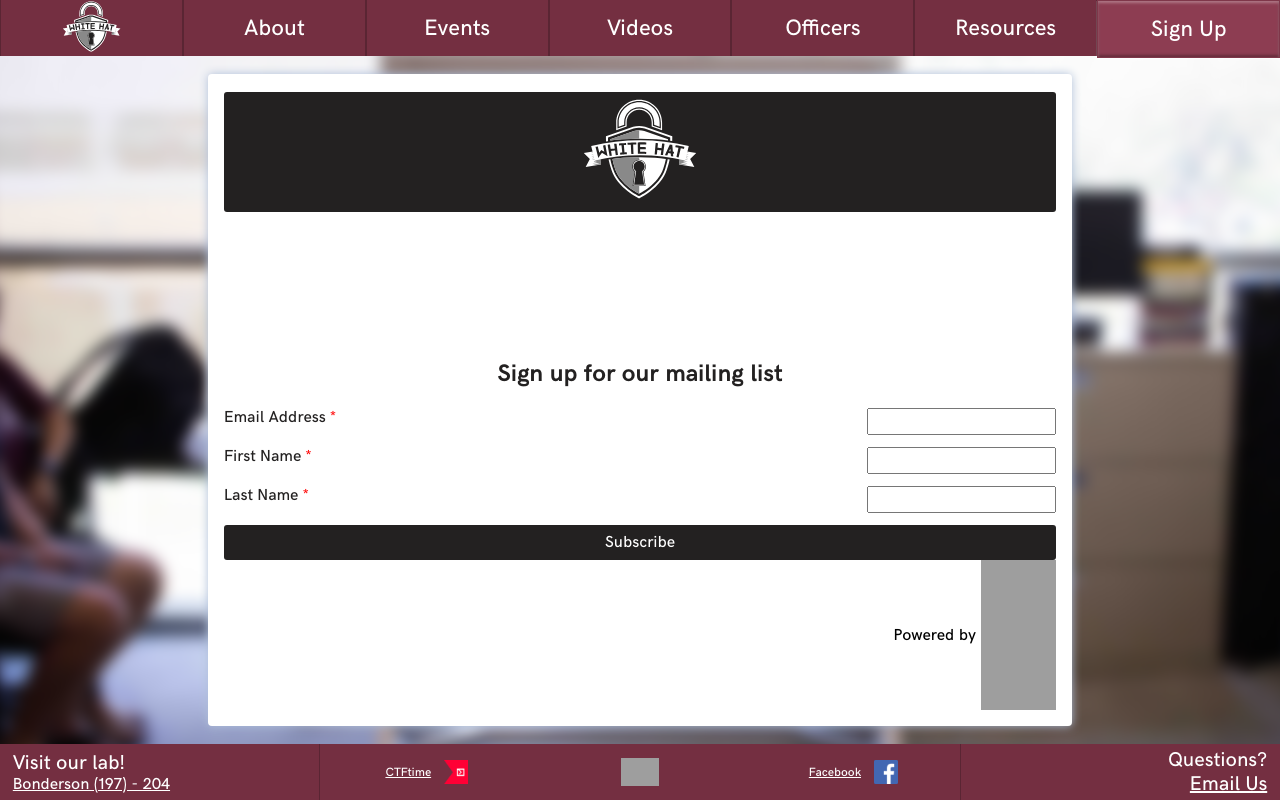
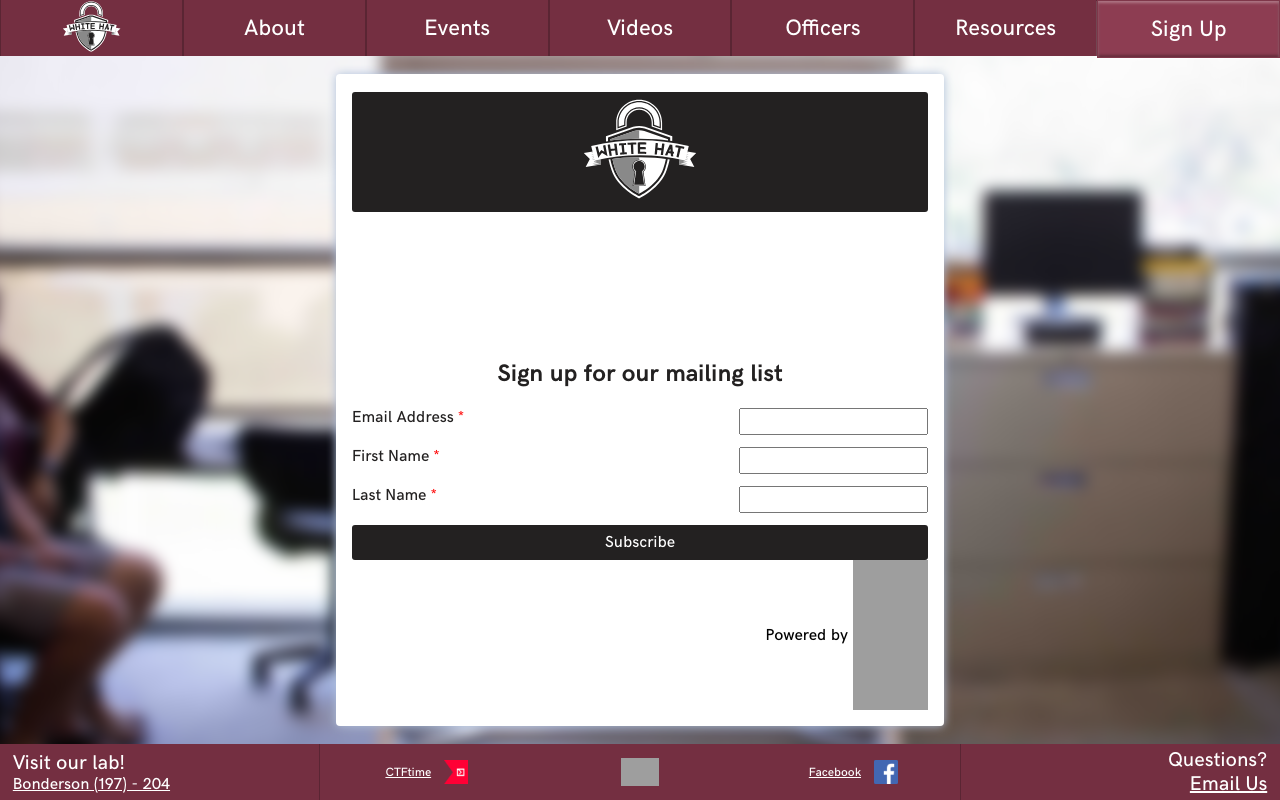
Before and after one commit to CalPolySEC/thewhitehat.club, a Flask app: page /signup in a window 1280 px wide. Run offline with Flask 2, Linux system fonts and the light colour scheme; data that the repository does not hold is empty; style sheets or scripts are compiled from the project's sources; grey boxes are pictures that could not be loaded.

Commit message:
Slightly improved signup page aesthetics

```diff
--- a/assets/scss/_signup-form.scss
+++ b/assets/scss/_signup-form.scss
@@ -5,7 +5,9 @@
     // align-items: center;
     grid-template-rows: 1fr 1fr 2fr;
     height: calc(100vh - 15vh - 3*20px);
-    width: 65vw;
+    width: 45vw;
+    min-width: 20em;
+    max-width: 85vw;
     box-shadow: 0px 0px 10px #afc0d9;
     background-color: #fff;
     padding: 1em;
@@ -65,7 +67,7 @@
         padding: 8px 15px;
 
         // Rollover Animation
-        @include hover;
+        //@include hover;
     }
 
     #mailchimp {
```
